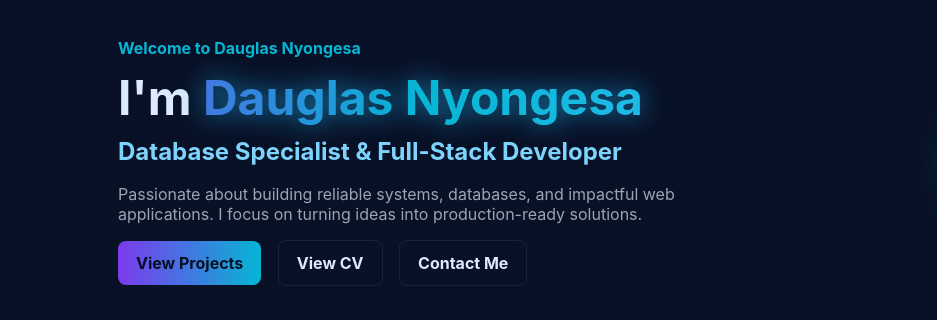
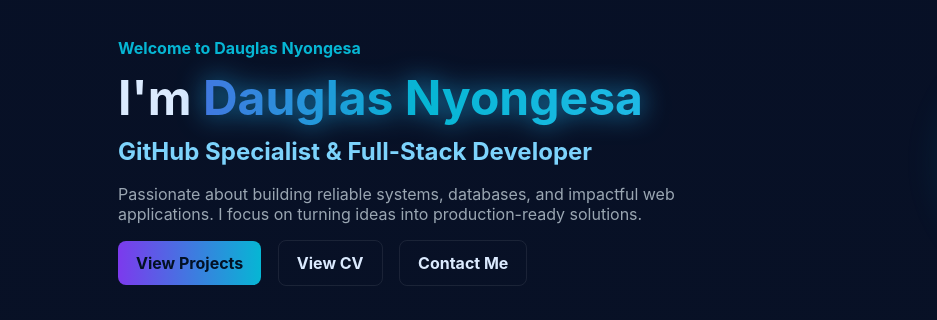
Before and after one commit to Dag-hub28/Portfolio, a website: page index.html in a window 1280 px wide. Shown: the part 130-450 px from the top of the page, 0-937 px from the left. Drawn offline with Linux system fonts and the light colour scheme.

Commit message:
Update role to GitHub Specialist

```diff
--- a/index.html
+++ b/index.html
@@ -37,7 +37,7 @@
         <div class="hero-copy">
           <p class="eyebrow">Welcome to Dauglas Nyongesa</p>
           <h1>I'm <span class="accent">Dauglas Nyongesa</span></h1>
-          <h2 class="role">Database Specialist & Full-Stack Developer</h2>
+          <h2 class="role">GitHub Specialist & Full-Stack Developer</h2>
           <p class="lead">Passionate about building reliable systems, databases, and impactful web applications. I focus on turning ideas into production-ready solutions.</p>
           <div class="hero-ctas">
             <a class="btn primary" href="#projects">View Projects</a>
```
